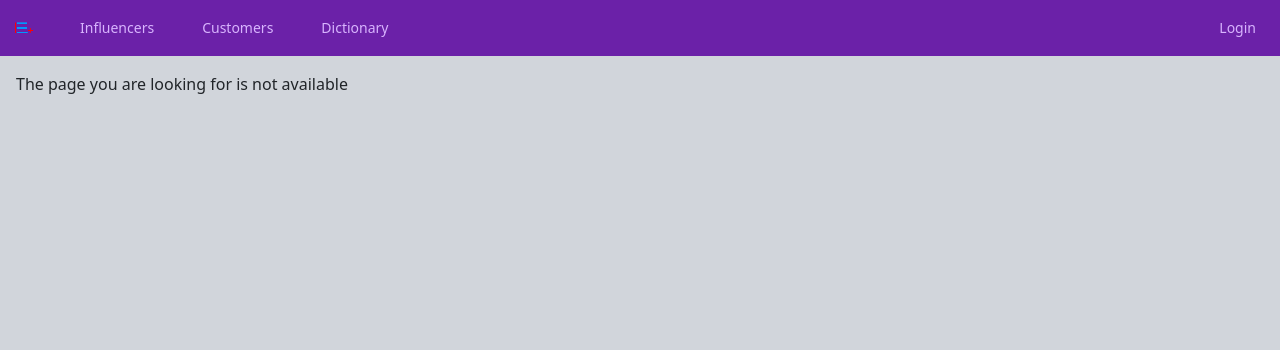
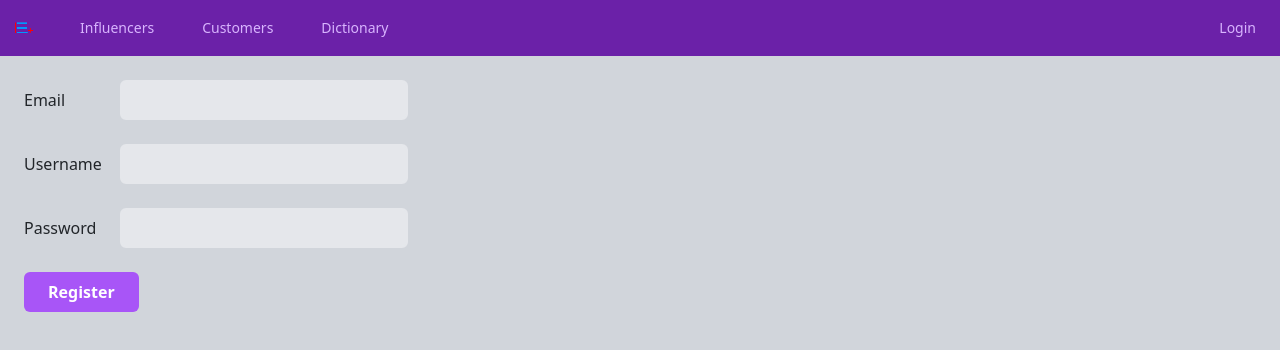
Before and after one commit to emmanueluwa/rere, a React (Vite) app: page /register in a window 1280 px wide. Shown: the top 350 px of the page. Built offline with nearby package versions, Linux system fonts and the light colour scheme.

Commit message:
adding ability to register

```diff
--- a/src/App.jsx
+++ b/src/App.jsx
@@ -13,6 +13,7 @@
 import Header from "./components/Header";
 import { BrowserRouter, Routes, Route } from "react-router-dom";
 import LoginPage from "./pages/LoginPage";
+import RegisterPage from "./pages/RegisterPage";
 
 export const LoginContext = createContext();
 
@@ -77,6 +78,7 @@
             <Route path="/dictionary/:search" element={<DefinitionPage />} />
 
             <Route path="/login" element={<LoginPage />} />
+            <Route path="/register" element={<RegisterPage />} />
 
             <Route path="/404" element={<NotFoundPage />} />
             <Route path="*" element={<NotFoundPage />} />
--- /dev/null
+++ b/src/pages/RegisterPage.jsx
@@ -0,0 +1,114 @@
+import { useState, useEffect, useContext } from "react";
+import { useLocation, useNavigate } from "react-router-dom";
+import { baseUrl } from "../shared";
+import { LoginContext } from "../App";
+
+export default function RegisterPage() {
+  const [loggedIn, setLoggedIn] = useContext(LoginContext);
+
+  const [username, setUsername] = useState("");
+  const [password, setPassword] = useState("");
+  const [email, setEmail] = useState("");
+
+  /*
+  takes information passed here on customersPage.jsx:
+  navigate("/login", {
+            state: {
+              previousUrl: "/customers",
+            },
+          });
+   */
+  const location = useLocation();
+  const navigate = useNavigate();
+
+  useEffect(() => {
+    localStorage.clear();
+    setLoggedIn(false);
+  }, []);
+
+  function login(e) {
+    e.preventDefault();
+    const url = baseUrl + "api/register/";
+    fetch(url, {
+      method: "POST",
+      headers: {
+        "Content-Type": "application/json",
+      },
+      body: JSON.stringify({
+        email: email,
+        username: username,
+        password: password,
+      }),
+    })
+      .then((res) => {
+        return res.json();
+      })
+      .then((data) => {
+        localStorage.setItem("access", data.access);
+        localStorage.setItem("refresh", data.refresh);
+        setLoggedIn(true);
+
+        navigate(
+          location?.state?.previousUrl
+            ? location.state.previousUrl
+            : "/customers"
+        );
+      })
+      .catch();
+  }
+  return (
+    <form className="m-2 w-full max-w-sm" id="customer" onSubmit={login}>
+      <div className="md:flex md:items-center mb-6">
+        <div className="md:w-1/4">
+          <label for="email">Email</label>
+        </div>
+        <div className="md:w-3/4">
+          <input
+            className="bg-gray-200 appearance-none border-2 border-gray-200 rounded w-full py-2 px-4 text-gray-700 leading-tight focus:outline-none focus:bg-white focus:border-purple-500"
+            id="email"
+            type="email"
+            value={email}
+            onChange={(e) => {
+              setEmail(e.target.value);
+            }}
+          />
+        </div>
+      </div>
+      <div className="md:flex md:items-center mb-6">
+        <div className="md:w-1/4">
+          <label for="username">Username</label>
+        </div>
+        <div className="md:w-3/4">
+          <input
+            className="bg-gray-200 appearance-none border-2 border-gray-200 rounded w-full py-2 px-4 text-gray-700 leading-tight focus:outline-none focus:bg-white focus:border-purple-500"
+            id="username"
+            type="text"
+            value={username}
+            onChange={(e) => {
+              setUsername(e.target.value);
+            }}
+          />
+        </div>
+      </div>
+      <div className="md:flex md:items-center mb-6">
+        <div className="md:w-1/4">
+          <label for="password">Password</label>
+        </div>
+        <div className="md:w-3/4">
+          <input
+            id="password"
+            className="bg-gray-200 appearance-none border-2 border-gray-200 rounded w-full py-2 px-4 text-gray-700 leading-tight focus:outline-none focus:bg-white focus:border-purple-500"
+            type="password"
+            value={password}
+            onChange={(e) => {
+              setPassword(e.target.value);
+            }}
+          />
+        </div>
+      </div>
+      <button className="bg-purple-500 hover:bg-purple-700 text-white py-2 px-4 rounded font-bold">
+        Register
+      </button>
+    </form>
+  );
+}
```
